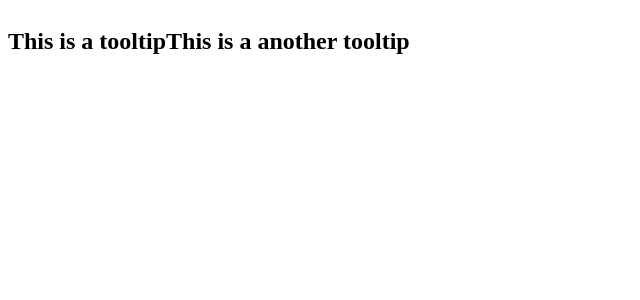
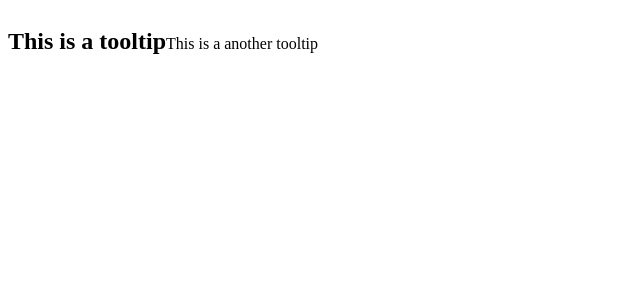
Before and after one commit to acciojob/react-composition-3-BandiKantiChaitanya, a React app: page / in a window 1280 px wide. Shown: the top 300 px of the page, without its empty margins (0-640 px from the left). Built offline with nearby package versions, Linux system fonts and the light colour scheme.

Commit message:
updated version

```diff
--- a/src/components/App.js
+++ b/src/components/App.js
@@ -1,22 +1,22 @@
 
-import React, { useState } from "react";
+import React from "react";
 import './../styles/Tooltip.css';
 import Tooltip from "./Tooltip";
 
 const App = () => {
 
   return (
-    <div>
+    <div className="App" >
         <h2 className="tooltip">
           <Tooltip text="This is a tooltip for first element" >
           This is a tooltip
           </Tooltip>
         </h2>
-        <h2 className="tooltip">
+        <p className="tooltip">
           <Tooltip text="This is a tooltip for seccond element" >
           This is a another tooltip
           </Tooltip>
-        </h2>
+        </p>
     </div>
   )
 }
```
